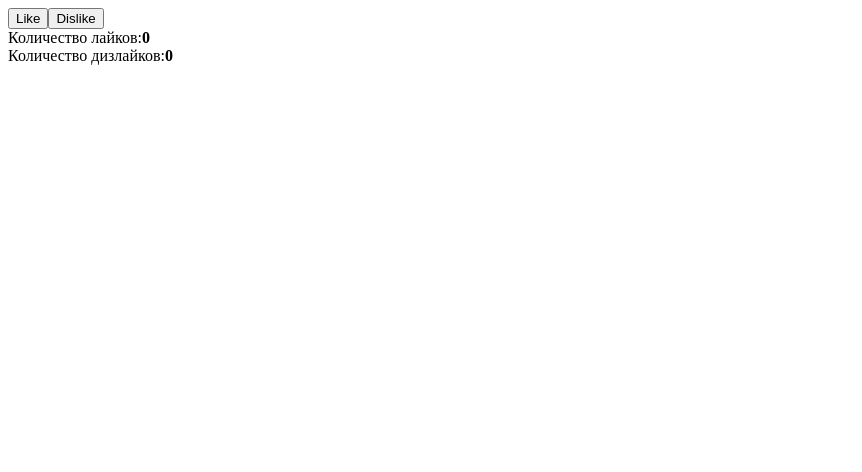
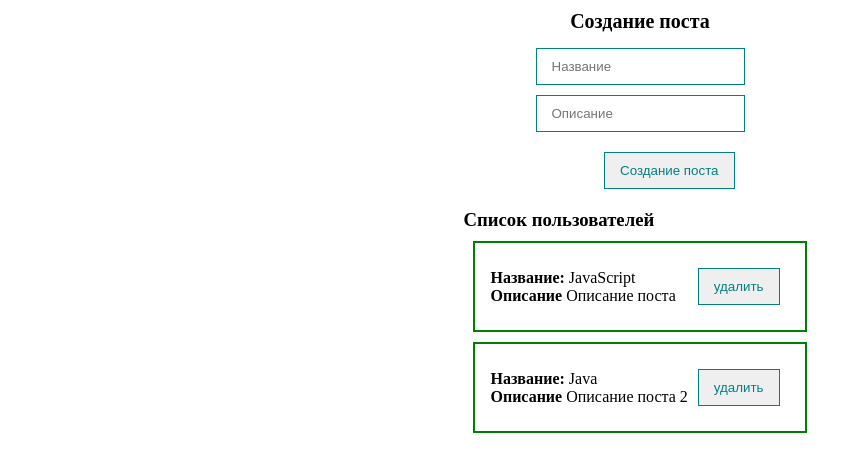
Before and after one commit to IImagII/projectvue, a Vue app: page / in a window 1280 px wide. Shown: the top 472 px of the page, without its empty margins (0-862 px from the left). Built offline with nearby package versions, Linux system fonts and the light colour scheme.

Commit message:
made dicomposition cpmponents

```diff
--- a/src/App.vue
+++ b/src/App.vue
@@ -1,38 +1,50 @@
 <template>
    <div>
-      <div>
-         <button @click="addLike">Like</button>
-         <button @click="addDisLike">Dislike</button>
-      </div>
-
-      <div>
-         Количество лайков:<strong>{{ likes }}</strong>
-      </div>
-      <div>
-         Количество дизлайков:<strong>{{ dislikes }}</strong>
+      <div class="all">
+         <PostForm @create="createPost" />
+         <PostList :posts="posts" />
       </div>
    </div>
 </template>
 
 <script>
+import PostForm from '@/components/PostForm.vue'
+import PostList from '@/components/PostList.vue'
+
 export default {
+   components: {
+      PostForm,
+      PostList,
+   },
    data() {
       return {
-         likes: 0,
-         dislikes: 0,
+         posts: [
+            { id: 1, title: 'JavaScript', body: 'Описание поста' },
+            { id: 2, title: 'Java', body: 'Описание поста 2' },
+         ],
       }
    },
    methods: {
-      addLike() {
-         this.likes += 1
-      },
-      addDisLike() {
-         this.dislikes += 1
+      createPost(post) {
+         this.posts.push(post)
       },
    },
 }
 </script>
 
-<style></style>
+<style>
+* {
+   margin: 0;
+   padding: 0;
+   box-sizing: border-box;
+}
+
+.all {
+   display: flex;
+   justify-content: center;
+   align-items: center;
+   flex-direction: column;
+}
+</style>
 
 //single file component
--- /dev/null
+++ b/src/components/PostForm.vue
@@ -0,0 +1,42 @@
+<template>
+   <form class="form" @submit.prevent>
+      <h4>Создание поста</h4>
+      <MyInput v-model:value="post.title" type="text" placeholder="Название" />
+      <MyInput v-model:value="post.body" type="text" placeholder="Описание" />
+      <my-button @click="createPost">Создание поста</my-button>
+   </form>
+</template>
+<script>
+export default {
+   data() {
+      return {
+         post: {
+            title: '',
+            body: '',
+         },
+      }
+   },
+   methods: {
+      createPost() {
+         this.post.id = Date.now()
+         this.$emit('create', this.post)
+         this.post = {
+            title: '',
+            body: '',
+         }
+      },
+   },
+}
+</script>
+<style>
+.form {
+   display: flex;
+   align-items: center;
+   flex-direction: column;
+   margin: 10px;
+}
+h4 {
+   margin-bottom: 15px;
+   font-size: 20px;
+}
+</style>
--- /dev/null
+++ b/src/components/PostItem.vue
@@ -0,0 +1,31 @@
+<template>
+   <div class="post">
+      <div>
+         <div><strong>Название: </strong>{{ post.title }}</div>
+         <div><strong>Описание </strong>{{ post.body }}</div>
+      </div>
+      <div class="post__btns">
+         <my-button>удалить</my-button>
+      </div>
+   </div>
+</template>
+<script>
+export default {
+   props: {
+      post: {
+         type: Object,
+         required: true,
+      },
+   },
+}
+</script>
+<style scoped>
+.post {
+   padding: 15px;
+   border: 2px solid green;
+   margin: 10px;
+   display: flex;
+   justify-content: space-between;
+   align-items: center;
+}
+</style>
--- /dev/null
+++ b/src/components/PostList.vue
@@ -0,0 +1,21 @@
+<template>
+   <div>
+      <h3>Список пользователей</h3>
+      <PostItem v-for="post in posts" :post="post"></PostItem>
+   </div>
+</template>
+<script>
+import PostItem from '@/components/PostItem.vue'
+export default {
+   components: {
+      PostItem,
+   },
+   props: {
+      posts: {
+         type: Array,
+         required: true,
+      },
+   },
+}
+</script>
+<style></style>
--- /dev/null
+++ b/src/components/UI/MyButton.vue
@@ -0,0 +1,17 @@
+<template>
+   <button class="btn">
+      <slot></slot>
+   </button>
+</template>
+<script>
+export default { name: 'my-button' }
+</script>
+<style scoped>
+.btn {
+   align-self: flex-end;
+   padding: 10px 15px;
+   color: teal;
+   border: 1px solid teal;
+   margin: 10px;
+}
+</style>
--- /dev/null
+++ b/src/components/UI/MyInput.vue
@@ -0,0 +1,24 @@
+<template>
+   <input :value="value" @input="updateInput" type="text" class="input" />
+</template>
+<script>
+export default {
+   name: 'MyInput',
+   props: {
+      value: [String, Number],
+   },
+   methods: {
+      updateInput(e) {
+         this.$emit('update:value', e.target.value)
+      },
+   },
+}
+</script>
+<style>
+.input {
+   max-width: 100%;
+   border: 1px solid teal;
+   padding: 10px 15px;
+   margin-bottom: 10px;
+}
+</style>
--- /dev/null
+++ b/src/components/UI/index.js
@@ -0,0 +1,4 @@
+import MyButton from '@/components/UI/MyButton'
+import MyInput from '@/components/UI/MyInput'
+
+export default [MyButton, MyInput]
--- a/src/main.js
+++ b/src/main.js
@@ -1,4 +1,10 @@
 import { createApp } from 'vue'
 import App from './App'
+import components from '@/components/UI'
 
-createApp(App).mount('#app')
+const app = createApp(App)
+
+components.forEach((component) => {
+   app.component(component.name, component)
+})
+app.mount('#app')
```
